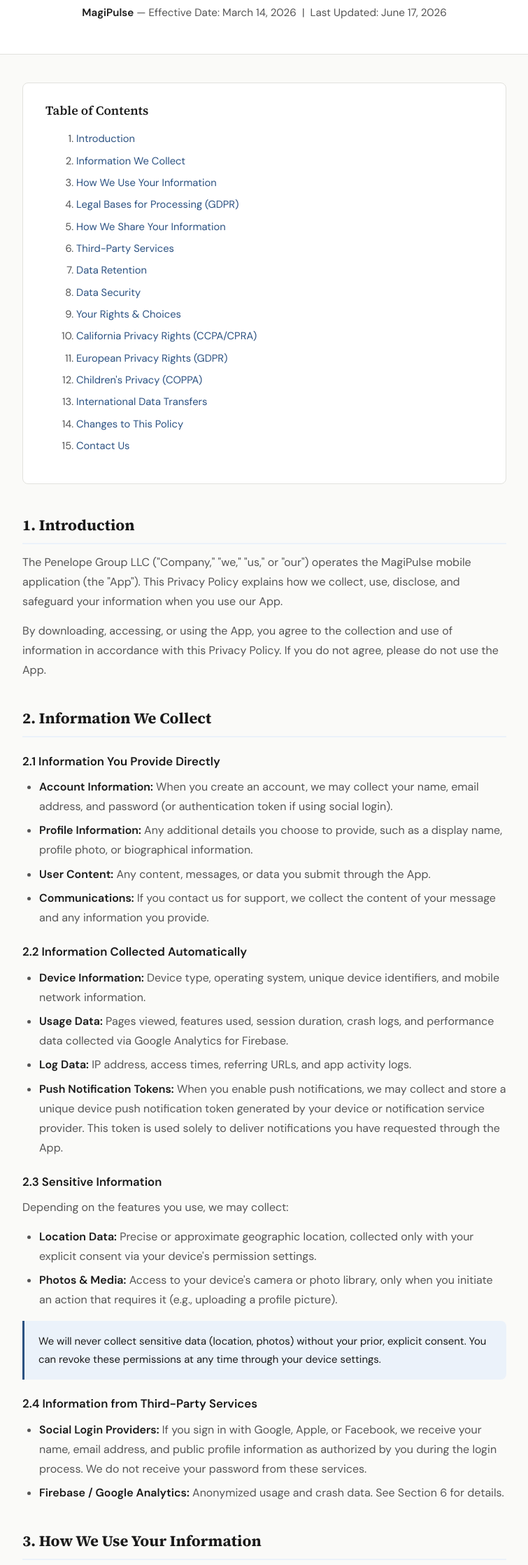
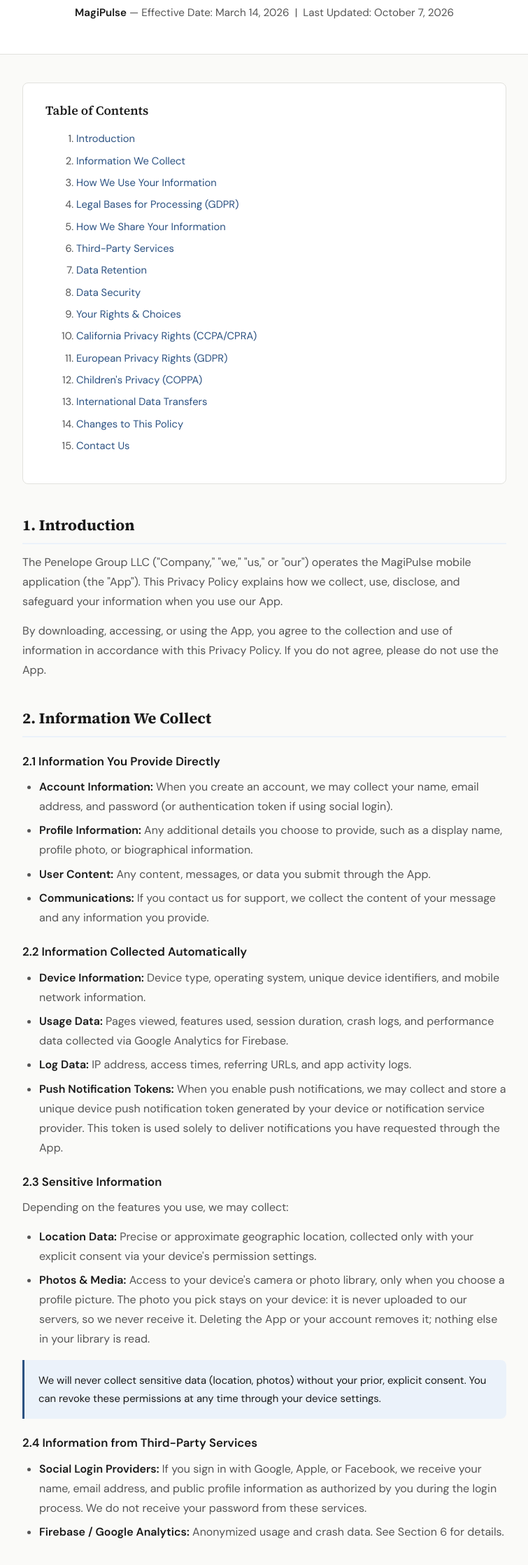
Before and after one commit to TPGLLC-dev/MagiPulse-legal, a plain HTML site: page index.html in a window 1280 px wide. Shown: the part 102-2339 px from the top of the page at 70% size, without its empty margins (262-1017 px from the left). Drawn offline with Linux system fonts and the light colour scheme.

Commit message:
Privacy: profile picture stays on the device and is never uploaded

```diff
--- a/index.html
+++ b/index.html
@@ -158,7 +158,7 @@
 
 <div class="header">
     <h1>Privacy Policy</h1>
-    <p class="subtitle"><strong>MagiPulse</strong> — Effective Date: March 14, 2026 &nbsp;|&nbsp; Last Updated: June 17, 2026</p>
+    <p class="subtitle"><strong>MagiPulse</strong> — Effective Date: March 14, 2026 &nbsp;|&nbsp; Last Updated: October 7, 2026</p>
 </div>
 
 <div class="container">
@@ -215,7 +215,7 @@
         <p>Depending on the features you use, we may collect:</p>
         <ul>
             <li><strong>Location Data:</strong> Precise or approximate geographic location, collected only with your explicit consent via your device's permission settings.</li>
-            <li><strong>Photos &amp; Media:</strong> Access to your device's camera or photo library, only when you initiate an action that requires it (e.g., uploading a profile picture).</li>
+            <li><strong>Photos &amp; Media:</strong> Access to your device's camera or photo library, only when you choose a profile picture. The photo you pick stays on your device: it is never uploaded to our servers, so we never receive it. Deleting the App or your account removes it; nothing else in your library is read.</li>
         </ul>
         <div class="callout">We will never collect sensitive data (location, photos) without your prior, explicit consent. You can revoke these permissions at any time through your device settings.</div>
 
```
